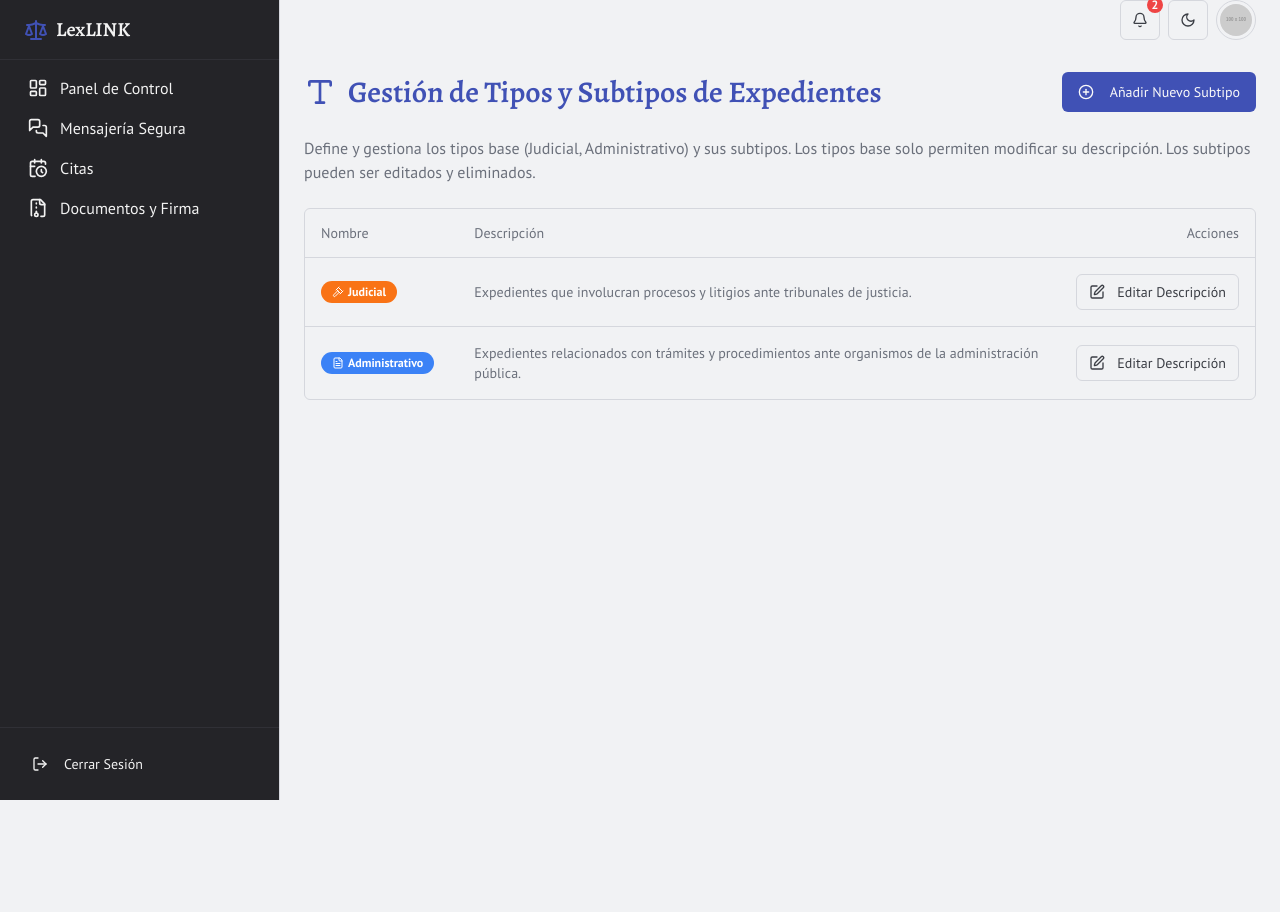
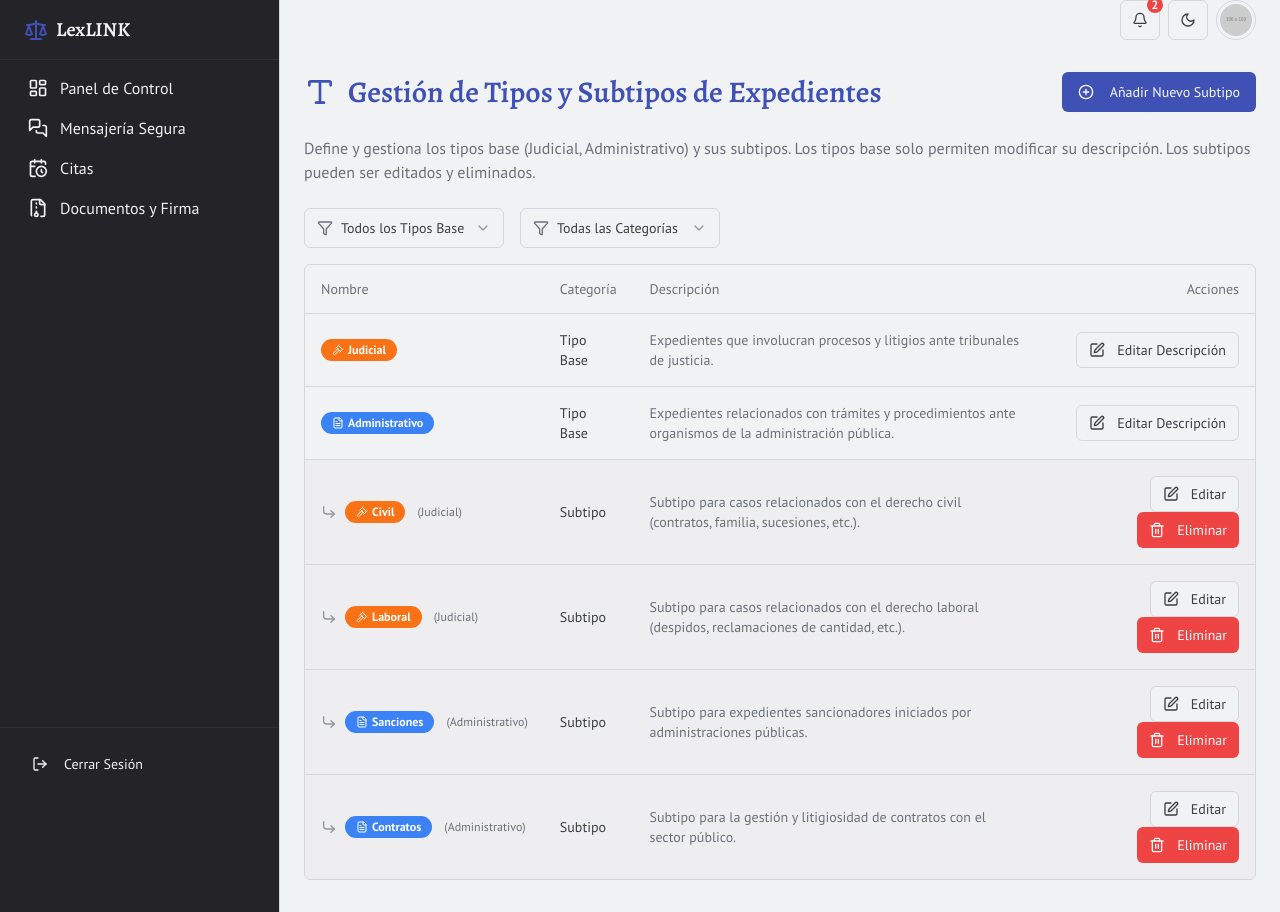
Before and after one commit to davidgzs/lexlink, a Next.js app: page /admin/casetypes in a window 1280 px wide. Before the commit the page ends 800 px from the top, so only its background shows below. Built offline with nearby package versions, Linux system fonts and the light colour scheme.

Commit message:
quiero que en la pantalla de listado parazca como columna de tipo al lad

```diff
--- a/src/app/(app)/admin/casetypes/page.tsx
+++ b/src/app/(app)/admin/casetypes/page.tsx
@@ -1,7 +1,7 @@
 
 "use client";
 
-import { useState, useEffect } from "react";
+import { useState, useEffect, useMemo } from "react";
 import { Button } from "@/components/ui/button";
 import {
   Table,
@@ -19,7 +19,6 @@ import {
   DialogFooter,
   DialogHeader,
   DialogTitle,
-  DialogTrigger,
   DialogClose,
 } from "@/components/ui/dialog";
 import {
@@ -36,7 +35,7 @@ import { Label } from "@/components/ui/label";
 import { Input } from "@/components/ui/input";
 import { Textarea } from "@/components/ui/textarea";
 import { Select, SelectContent, SelectItem, SelectTrigger, SelectValue } from "@/components/ui/select";
-import { Edit, Trash2, Type, FileText, Gavel, PlusCircle, CornerDownRight } from "lucide-react";
+import { Edit, Trash2, Type, FileText, Gavel, PlusCircle, CornerDownRight, Filter } from "lucide-react";
 import { useToast } from "@/hooks/use-toast";
 
 type BaseTypeIdentifier = 'judicial' | 'administrativo';
@@ -81,8 +80,15 @@ const initialBaseTypes: BaseCaseType[] = [
   },
 ];
 
+const initialSubtypes: SubCaseType[] = [
+  { id: "JU-001", baseTypeId: "judicial", name: "Civil", description: "Subtipo para casos relacionados con el derecho civil (contratos, familia, sucesiones, etc.).", icon: Gavel, badgeColor: "bg-orange-500", isBaseType: false },
+  { id: "JU-002", baseTypeId: "judicial", name: "Laboral", description: "Subtipo para casos relacionados con el derecho laboral (despidos, reclamaciones de cantidad, etc.).", icon: Gavel, badgeColor: "bg-orange-500", isBaseType: false },
+  { id: "AD-001", baseTypeId: "administrativo", name: "Sanciones", description: "Subtipo para expedientes sancionadores iniciados por administraciones públicas.", icon: FileText, badgeColor: "bg-blue-500", isBaseType: false },
+  { id: "AD-002", baseTypeId: "administrativo", name: "Contratos", description: "Subtipo para la gestión y litigiosidad de contratos con el sector público.", icon: FileText, badgeColor: "bg-blue-500", isBaseType: false },
+];
+
 export default function AdminCaseTypesPage() {
-  const [caseDefinitions, setCaseDefinitions] = useState<CaseTypeOrSubtype[]>([...initialBaseTypes]);
+  const [caseDefinitions, setCaseDefinitions] = useState<CaseTypeOrSubtype[]>([...initialBaseTypes, ...initialSubtypes]);
   const [isAddSubtypeDialogOpen, setIsAddSubtypeDialogOpen] = useState(false);
   const [isEditDialogOpen, setIsEditDialogOpen] = useState(false);
   const [editingDefinition, setEditingDefinition] = useState<CaseTypeOrSubtype | null>(null);
@@ -94,10 +100,14 @@ export default function AdminCaseTypesPage() {
   const [editName, setEditName] = useState('');
   const [editDescription, setEditDescription] = useState('');
 
-  const [nextJudicialSubtypeNum, setNextJudicialSubtypeNum] = useState(1);
-  const [nextAdminSubtypeNum, setNextAdminSubtypeNum] = useState(1);
+  const [nextJudicialSubtypeNum, setNextJudicialSubtypeNum] = useState(3); // Start after JU-002
+  const [nextAdminSubtypeNum, setNextAdminSubtypeNum] = useState(3); // Start after AD-002
 
   const [definitionToDelete, setDefinitionToDelete] = useState<SubCaseType | null>(null);
+
+  const [baseTypeFilter, setBaseTypeFilter] = useState<BaseTypeIdentifier | 'todos'>('todos');
+  const [categoryFilter, setCategoryFilter] = useState<'todos' | 'base' | 'subtipo'>('todos');
+
 
   const { toast } = useToast();
 
@@ -118,15 +128,12 @@ export default function AdminCaseTypesPage() {
     if (!baseType) return;
 
     let newSubtypeId: string;
-    let currentNum: number;
 
     if (selectedBaseTypeForNewSubtype === 'judicial') {
       newSubtypeId = `JU-${String(nextJudicialSubtypeNum).padStart(3, '0')}`;
-      currentNum = nextJudicialSubtypeNum;
       setNextJudicialSubtypeNum(prev => prev + 1);
     } else {
       newSubtypeId = `AD-${String(nextAdminSubtypeNum).padStart(3, '0')}`;
-      currentNum = nextAdminSubtypeNum;
       setNextAdminSubtypeNum(prev => prev + 1);
     }
 
@@ -135,12 +142,20 @@ export default function AdminCaseTypesPage() {
       baseTypeId: selectedBaseTypeForNewSubtype,
       name: newSubtypeName.trim(),
       description: newSubtypeDescription.trim(),
-      icon: baseType.icon, // Heredar icono
-      badgeColor: baseType.badgeColor, // Heredar color
+      icon: baseType.icon,
+      badgeColor: baseType.badgeColor,
       isBaseType: false,
     };
 
-    setCaseDefinitions(prev => [...prev, newSubtype]);
+    setCaseDefinitions(prev => [...prev, newSubtype].sort((a,b) => {
+        if (a.isBaseType && !b.isBaseType) return -1;
+        if (!a.isBaseType && b.isBaseType) return 1;
+        if (!a.isBaseType && !b.isBaseType) {
+            if ((a as SubCaseType).baseTypeId < (b as SubCaseType).baseTypeId) return -1;
+            if ((a as SubCaseType).baseTypeId > (b as SubCaseType).baseTypeId) return 1;
+        }
+        return a.id.localeCompare(b.id);
+    }));
     toast({ title: "Subtipo Creado", description: `El subtipo "${newSubtype.name}" ha sido añadido.` });
     setIsAddSubtypeDialogOpen(false);
   };
@@ -155,7 +170,6 @@ export default function AdminCaseTypesPage() {
   const handleSaveEdit = () => {
     if (!editingDefinition) return;
 
-    // Validaciones
     if (!editingDefinition.isBaseType && !editName.trim()) {
          toast({ title: "Error", description: "El nombre del subtipo no puede estar vacío.", variant: "destructive" });
          return;
@@ -165,7 +179,7 @@ export default function AdminCaseTypesPage() {
       if (def.id === editingDefinition.id) {
         return {
           ...def,
-          name: def.isBaseType ? def.name : editName.trim(), // Nombre solo editable para subtipos
+          name: def.isBaseType ? def.name : editName.trim(),
           description: editDescription.trim(),
         };
       }
@@ -188,6 +202,21 @@ export default function AdminCaseTypesPage() {
     setDefinitionToDelete(null);
   };
 
+  const filteredDefinitions = useMemo(() => {
+    return caseDefinitions
+      .filter(def => {
+        if (baseTypeFilter === 'todos') return true;
+        return def.isBaseType ? def.id === baseTypeFilter : (def as SubCaseType).baseTypeId === baseTypeFilter;
+      })
+      .filter(def => {
+        if (categoryFilter === 'todos') return true;
+        if (categoryFilter === 'base') return def.isBaseType;
+        if (categoryFilter === 'subtipo') return !def.isBaseType;
+        return true;
+      });
+  }, [caseDefinitions, baseTypeFilter, categoryFilter]);
+
+
   return (
     <div className="container mx-auto py-2">
       <div className="flex justify-between items-center mb-6">
@@ -204,17 +233,48 @@ export default function AdminCaseTypesPage() {
         Los tipos base solo permiten modificar su descripción. Los subtipos pueden ser editados y eliminados.
       </p>
 
+      <div className="flex gap-4 mb-4">
+        <Select value={baseTypeFilter} onValueChange={(value) => setBaseTypeFilter(value as BaseTypeIdentifier | 'todos')}>
+          <SelectTrigger className="w-[200px] font-body">
+            <div className="flex items-center">
+                <Filter className="mr-2 h-4 w-4 text-muted-foreground" />
+                <SelectValue placeholder="Filtrar por Tipo Base" />
+            </div>
+          </SelectTrigger>
+          <SelectContent>
+            <SelectItem value="todos">Todos los Tipos Base</SelectItem>
+            {initialBaseTypes.map(bt => (
+              <SelectItem key={bt.id} value={bt.id}>{bt.name}</SelectItem>
+            ))}
+          </SelectContent>
+        </Select>
+        <Select value={categoryFilter} onValueChange={(value) => setCategoryFilter(value as 'todos' | 'base' | 'subtipo')}>
+          <SelectTrigger className="w-[200px] font-body">
+            <div className="flex items-center">
+                 <Filter className="mr-2 h-4 w-4 text-muted-foreground" />
+                <SelectValue placeholder="Filtrar por Categoría" />
+            </div>
+          </SelectTrigger>
+          <SelectContent>
+            <SelectItem value="todos">Todas las Categorías</SelectItem>
+            <SelectItem value="base">Solo Tipos Base</SelectItem>
+            <SelectItem value="subtipo">Solo Subtipos</SelectItem>
+          </SelectContent>
+        </Select>
+      </div>
+
       <div className="rounded-md border">
         <Table>
           <TableHeader>
             <TableRow>
               <TableHead className="font-body">Nombre</TableHead>
+              <TableHead className="font-body">Categoría</TableHead>
               <TableHead className="font-body">Descripción</TableHead>
               <TableHead className="text-right font-body">Acciones</TableHead>
             </TableRow>
           </TableHeader>
           <TableBody>
-            {caseDefinitions.map((def) => {
+            {filteredDefinitions.map((def) => {
               const Icon = def.icon;
               const isSubtype = !def.isBaseType;
               const baseTypeName = isSubtype ? initialBaseTypes.find(bt => bt.id === (def as SubCaseType).baseTypeId)?.name : '';
@@ -231,6 +291,9 @@ export default function AdminCaseTypesPage() {
                       {isSubtype && <span className="text-xs text-muted-foreground ml-1">({baseTypeName})</span>}
                     </div>
                   </TableCell>
+                  <TableCell className="font-body">
+                    {def.isBaseType ? "Tipo Base" : "Subtipo"}
+                  </TableCell>
                   <TableCell className="font-body text-sm text-muted-foreground">{def.description}</TableCell>
                   <TableCell className="text-right space-x-2">
                     <Button variant="outline" size="sm" onClick={() => openEditDialog(def)} className="font-body">
@@ -245,12 +308,17 @@ export default function AdminCaseTypesPage() {
                 </TableRow>
               );
             })}
+             {filteredDefinitions.length === 0 && (
+                <TableRow>
+                    <TableCell colSpan={4} className="text-center font-body text-muted-foreground py-6">
+                        No hay tipos o subtipos que coincidan con los filtros seleccionados.
+                    </TableCell>
+                </TableRow>
+            )}
           </TableBody>
         </Table>
       </div>
-      {caseDefinitions.length === 0 && ( // Should not happen with base types
-        <p className="text-center font-body text-muted-foreground mt-6">No hay tipos o subtipos definidos.</p>
-      )}
+
 
       {/* Dialog para Añadir Nuevo Subtipo */}
       <Dialog open={isAddSubtypeDialogOpen} onOpenChange={setIsAddSubtypeDialogOpen}>
--- a/src/app/(app)/admin/data/page.tsx
+++ b/src/app/(app)/admin/data/page.tsx
@@ -1,7 +1,7 @@
 
 "use client";
 
-import { useState, useEffect } from 'react';
+import { useState, useEffect, useMemo } from 'react';
 import { mockCases } from '@/lib/mockData';
 import type { Case, CaseStatus, CaseState } from '@/types';
 import { Button } from "@/components/ui/button";
@@ -32,33 +32,42 @@ import {
   SelectValue,
 } from "@/components/ui/select";
 import { Textarea } from "@/components/ui/textarea";
-import { Edit, ShieldAlert } from "lucide-react";
+import { Edit, ShieldAlert, Filter } from "lucide-react";
 import { Badge } from '@/components/ui/badge';
 import { useToast } from "@/hooks/use-toast";
 import { format } from 'date-fns';
 
-const caseTypeTranslations: Record<CaseStatus, string> = {
-  Administrativo: "Administrativo",
-  Judicial: "Judicial",
-};
-
+// Definición de los colores para los tipos base de expedientes
 const typeColors: Record<CaseStatus, string> = {
   Administrativo: "bg-blue-500",
   Judicial: "bg-orange-500",
 };
 
 const availableStates: CaseState[] = ["Abierto", "Cerrado"];
-const availableTypes: CaseStatus[] = ["Administrativo", "Judicial"];
+const availableBaseTypes: CaseStatus[] = ["Judicial", "Administrativo"];
+
+// Subtipos disponibles para los filtros, podrían obtenerse de forma más dinámica en una app real
+const availableSubtypesForFilter: Record<CaseStatus, string[]> = {
+  Judicial: ["Civil", "Laboral"],
+  Administrativo: ["Sanciones", "Contratos"],
+};
+
 
 export default function AdminDataPage() {
   const [cases, setCases] = useState<Case[]>(mockCases);
   const [isEditDialogOpen, setIsEditDialogOpen] = useState(false);
   const [editingCase, setEditingCase] = useState<Case | null>(null);
   const [editedCaseData, setEditedCaseData] = useState<Partial<Case>>({});
+
+  const [baseTypeFilter, setBaseTypeFilter] = useState<CaseStatus | 'todos'>('todos');
+  const [subtypeFilter, setSubtypeFilter] = useState<string>('todos');
+  const [stateFilter, setStateFilter] = useState<CaseState | 'todos'>('todos');
+
   const { toast } = useToast();
 
   const handleEditCase = (caseItem: Case) => {
     setEditingCase(caseItem);
+    // Asegúrate de copiar todos los campos, incluyendo subtype
     setEditedCaseData({ ...caseItem });
     setIsEditDialogOpen(true);
   };
@@ -69,7 +78,7 @@ export default function AdminDataPage() {
     const updatedCases = cases.map((c) =>
       c.id === editingCase.id ? { ...c, ...editedCaseData, lastUpdate: format(new Date(), 'yyyy-MM-dd') } : c
     );
-    setCases(updatedCases as Case[]); // Cast to Case[] as editedCaseData is Partial<Case> but merged with full Case
+    setCases(updatedCases as Case[]);
     toast({
       title: "Expediente Actualizado",
       description: `El expediente "${editedCaseData.caseNumber || editingCase.caseNumber}" ha sido actualizado.`,
@@ -81,6 +90,38 @@ export default function AdminDataPage() {
   const handleEditInputChange = (field: keyof Case, value: string | CaseStatus | CaseState) => {
     setEditedCaseData((prev) => ({ ...prev, [field]: value }));
   };
+
+  const handleBaseTypeFilterChange = (value: CaseStatus | 'todos') => {
+    setBaseTypeFilter(value);
+    setSubtypeFilter('todos'); // Reset subtype filter when base type changes
+  };
+
+  const currentSubtypeOptions = useMemo(() => {
+    if (baseTypeFilter === 'todos' || !availableSubtypesForFilter[baseTypeFilter]) {
+      // Potentially show all subtypes from all base types if 'todos' is selected for base, or none
+      // For simplicity, let's show none if base is 'todos', or only specific ones.
+      let allSubs: string[] = [];
+      if (baseTypeFilter === 'todos') {
+         Object.values(availableSubtypesForFilter).forEach(subs => allSubs.push(...subs));
+         return ['todos', ...new Set(allSubs)]; // Unique subtypes
+      }
+      return ['todos'];
+    }
+    return ['todos', ...availableSubtypesForFilter[baseTypeFilter]];
+  }, [baseTypeFilter]);
+
+  const filteredCases = useMemo(() => {
+    return cases
+      .filter(c => baseTypeFilter === 'todos' || c.status === baseTypeFilter)
+      .filter(c => {
+        if (subtypeFilter === 'todos') return true;
+        // If baseTypeFilter is 'todos', we need to check against all possible subtypes.
+        // Otherwise, c.subtype must match subtypeFilter only if c.status matches baseTypeFilter.
+        if (baseTypeFilter === 'todos') return c.subtype === subtypeFilter;
+        return c.status === baseTypeFilter && c.subtype === subtypeFilter;
+      })
+      .filter(c => stateFilter === 'todos' || c.state === stateFilter);
+  }, [cases, baseTypeFilter, subtypeFilter, stateFilter]);
 
 
   return (
@@ -94,8 +135,54 @@ export default function AdminDataPage() {
 
       <p className="font-body text-muted-foreground mb-6">
         Esta sección permite a los administradores ver y gestionar los datos del sistema.
-        La eliminación de expedientes no está permitida en este prototipo.
+        La eliminación de expedientes no está permitida.
       </p>
+
+      <div className="flex flex-col sm:flex-row gap-4 mb-6">
+        <Select value={baseTypeFilter} onValueChange={handleBaseTypeFilterChange}>
+          <SelectTrigger className="w-full sm:w-[200px] font-body">
+            <div className="flex items-center">
+                <Filter className="mr-2 h-4 w-4 text-muted-foreground" />
+                <SelectValue placeholder="Filtrar por Tipo Base" />
+            </div>
+          </SelectTrigger>
+          <SelectContent>
+            <SelectItem value="todos">Todos los Tipos Base</SelectItem>
+            {availableBaseTypes.map(type => (
+              <SelectItem key={type} value={type}>{type}</SelectItem>
+            ))}
+          </SelectContent>
+        </Select>
+
+        <Select value={subtypeFilter} onValueChange={(value) => setSubtypeFilter(value)} disabled={baseTypeFilter !== 'todos' && !availableSubtypesForFilter[baseTypeFilter]?.length}>
+          <SelectTrigger className="w-full sm:w-[200px] font-body">
+             <div className="flex items-center">
+                <Filter className="mr-2 h-4 w-4 text-muted-foreground" />
+                <SelectValue placeholder="Filtrar por Subtipo" />
+            </div>
+          </SelectTrigger>
+          <SelectContent>
+            {currentSubtypeOptions.map(sub => (
+              <SelectItem key={sub} value={sub}>{sub === 'todos' ? `Todos los Subtipos${baseTypeFilter !== 'todos' ? ` de ${baseTypeFilter}` : ''}` : sub}</SelectItem>
+            ))}
+          </SelectContent>
+        </Select>
+
+        <Select value={stateFilter} onValueChange={(value) => setStateFilter(value as CaseState | 'todos')}>
+          <SelectTrigger className="w-full sm:w-[200px] font-body">
+            <div className="flex items-center">
+                 <Filter className="mr-2 h-4 w-4 text-muted-foreground" />
+                <SelectValue placeholder="Filtrar por Estado" />
+            </div>
+          </SelectTrigger>
+          <SelectContent>
+            <SelectItem value="todos">Todos los Estados</SelectItem>
+            {availableStates.map(state => (
+              <SelectItem key={state} value={state}>{state}</SelectItem>
+            ))}
+          </SelectContent>
+        </Select>
+      </div>
 
       <h2 className="text-2xl font-headline mb-4 text-foreground">Tabla de Expedientes</h2>
       <div className="rounded-md border">
@@ -104,14 +191,14 @@ export default function AdminDataPage() {
             <TableRow>
               <TableHead className="font-body text-center">Estado</TableHead>
               <TableHead className="font-body">Nº Expediente</TableHead>
-              <TableHead className="font-body">Tipo</TableHead>
+              <TableHead className="font-body">Tipo / Subtipo</TableHead>
               <TableHead className="font-body">Cliente</TableHead>
               <TableHead className="font-body">Abogado/a</TableHead>
               <TableHead className="text-right font-body">Acciones</TableHead>
             </TableRow>
           </TableHeader>
           <TableBody>
-            {cases.map((caseItem) => (
+            {filteredCases.map((caseItem) => (
               <TableRow key={caseItem.id}>
                 <TableCell className="text-center">
                   {caseItem.state === 'Abierto' ? (
@@ -123,7 +210,7 @@ export default function AdminDataPage() {
                 <TableCell className="font-medium font-body">{caseItem.caseNumber}</TableCell>
                 <TableCell>
                   <Badge className={`${typeColors[caseItem.status]} text-white whitespace-nowrap font-body`}>
-                    {caseTypeTranslations[caseItem.status]}
+                    {caseItem.subtype || caseItem.status}
                   </Badge>
                 </TableCell>
                 <TableCell className="font-body">{caseItem.clientName}</TableCell>
@@ -135,12 +222,16 @@ export default function AdminDataPage() {
                 </TableCell>
               </TableRow>
             ))}
+             {filteredCases.length === 0 && (
+                <TableRow>
+                    <TableCell colSpan={6} className="text-center font-body text-muted-foreground py-6">
+                        No hay expedientes que coincidan con los filtros seleccionados.
+                    </TableCell>
+                </TableRow>
+            )}
           </TableBody>
         </Table>
       </div>
-      {cases.length === 0 && (
-        <p className="text-center font-body text-muted-foreground mt-6">No hay expedientes para mostrar.</p>
-      )}
 
       {editingCase && (
         <Dialog open={isEditDialogOpen} onOpenChange={setIsEditDialogOpen}>
@@ -148,7 +239,7 @@ export default function AdminDataPage() {
             <DialogHeader>
               <DialogTitle className="font-headline">Editar Expediente: {editingCase.caseNumber}</DialogTitle>
               <DialogDescription>
-                Modifica los detalles del expediente. Los cambios se guardarán localmente en esta demo.
+                Modifica los detalles del expediente. Los cambios se guardarán localmente.
               </DialogDescription>
             </DialogHeader>
             <div className="grid gap-4 py-4 max-h-[60vh] overflow-y-auto pr-2">
@@ -180,17 +271,35 @@ export default function AdminDataPage() {
                 />
               </div>
               <div className="grid grid-cols-4 items-center gap-4">
-                <Label htmlFor="status" className="text-right">Tipo</Label>
+                <Label htmlFor="status" className="text-right">Tipo Base</Label>
                 <Select
                   value={editedCaseData.status}
                   onValueChange={(value) => handleEditInputChange('status', value as CaseStatus)}
                 >
                   <SelectTrigger className="col-span-3">
-                    <SelectValue placeholder="Selecciona un tipo" />
+                    <SelectValue placeholder="Selecciona tipo base" />
                   </SelectTrigger>
                   <SelectContent>
-                    {availableTypes.map(type => (
-                      <SelectItem key={type} value={type}>{caseTypeTranslations[type]}</SelectItem>
+                    {availableBaseTypes.map(type => (
+                      <SelectItem key={type} value={type}>{type}</SelectItem>
+                    ))}
+                  </SelectContent>
+                </Select>
+              </div>
+               <div className="grid grid-cols-4 items-center gap-4">
+                <Label htmlFor="subtype" className="text-right">Subtipo</Label>
+                <Select
+                  value={editedCaseData.subtype || ''}
+                  onValueChange={(value) => handleEditInputChange('subtype', value)}
+                  disabled={!editedCaseData.status || !availableSubtypesForFilter[editedCaseData.status!]?.length}
+                >
+                  <SelectTrigger className="col-span-3">
+                    <SelectValue placeholder="Selecciona un subtipo (opcional)" />
+                  </SelectTrigger>
+                  <SelectContent>
+                    <SelectItem value="">Ninguno</SelectItem>
+                    {editedCaseData.status && availableSubtypesForFilter[editedCaseData.status!]?.map(sub => (
+                      <SelectItem key={sub} value={sub}>{sub}</SelectItem>
                     ))}
                   </SelectContent>
                 </Select>
--- a/src/lib/mockData.ts
+++ b/src/lib/mockData.ts
@@ -105,7 +105,8 @@ export const mockCases: Case[] = [
     id: 'CASO001',
     caseNumber: 'LEX-2023-001',
     clientName: 'Juan Pérez',
-    status: 'Judicial',
+    status: 'Judicial', // Base type
+    subtype: 'Civil',    // Subtype
     state: 'Abierto',
     lastUpdate: '2023-10-26',
     description: 'Caso de divorcio con litigio, actualmente en fase de presentación de pruebas. Se espera la vista oral en los próximos meses. Requiere seguimiento cercano de documentación aportada por la parte contraria.',
@@ -115,7 +116,8 @@ export const mockCases: Case[] = [
     id: 'CASO002',
     caseNumber: 'LEX-2023-002',
     clientName: 'Roberto "Beto" Sanz',
-    status: 'Administrativo',
+    status: 'Administrativo', // Base type
+    subtype: 'Sanciones',      // Subtype
     state: 'Abierto',
     lastUpdate: '2023-11-15',
     description: 'Reclamación administrativa por multa de tráfico indebida. Se han presentado alegaciones y se está a la espera de resolución por parte del organismo competente.',
@@ -125,7 +127,8 @@ export const mockCases: Case[] = [
     id: 'CASO003',
     caseNumber: 'LEX-2023-003',
     clientName: 'Juan Pérez',
-    status: 'Judicial',
+    status: 'Judicial', // Base type
+    // No subtype specified for this one, will show as "Judicial"
     state: 'Cerrado',
     lastUpdate: '2023-09-01',
     description: 'Demanda por incumplimiento contractual. Sentencia favorable obtenida y ejecución completada. Caso archivado.',
@@ -135,7 +138,8 @@ export const mockCases: Case[] = [
     id: 'CASO004',
     caseNumber: 'LEX-2024-001',
     clientName: 'Carlos Fernández',
-    status: 'Judicial',
+    status: 'Judicial', // Base type
+    subtype: 'Laboral',   // Subtype
     state: 'Abierto',
     lastUpdate: '2024-03-10',
     description: 'Procedimiento de desahucio por impago de alquiler. Se ha notificado la demanda al inquilino y se está a la espera de la fecha para el lanzamiento.',
@@ -145,7 +149,8 @@ export const mockCases: Case[] = [
     id: 'CASO005',
     caseNumber: 'LEX-2024-002',
     clientName: 'Diana Jiménez',
-    status: 'Administrativo',
+    status: 'Administrativo', // Base type
+    subtype: 'Contratos',     // Subtype
     state: 'Cerrado',
     lastUpdate: '2024-02-20',
     description: 'Solicitud de licencia de apertura para local comercial. Licencia concedida y documentación finalizada.',
```
Also changed, not shown: src/components/dashboard/CaseCard.tsx (+4 -10 lines), src/types/index.ts (+4 -3 lines).
